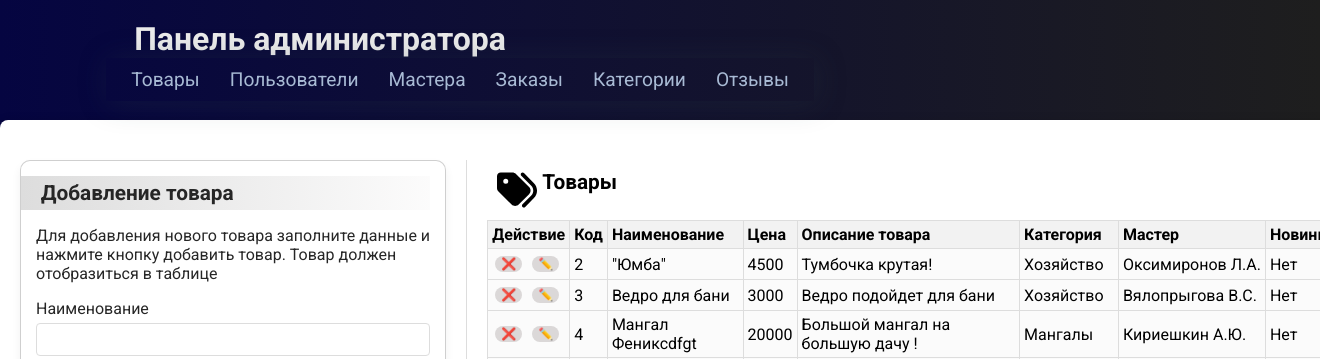
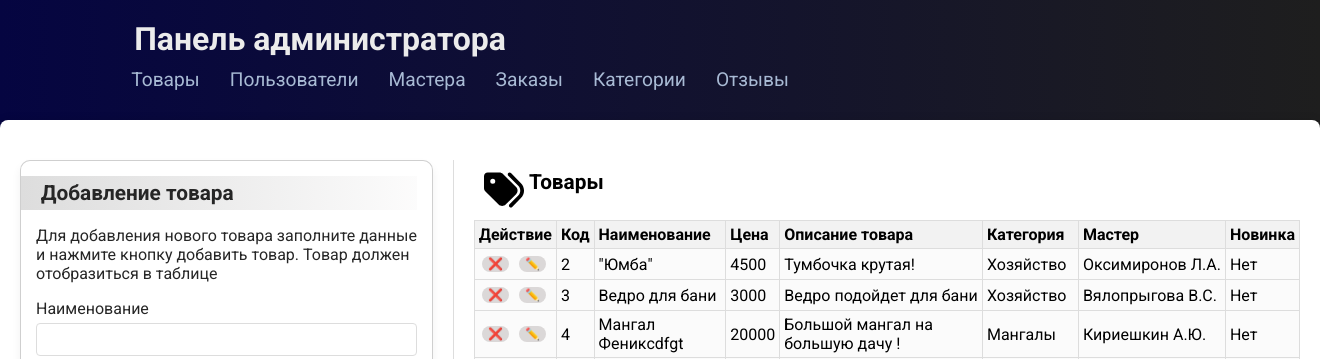
Before and after one commit to kak-rastoki/souvenir-shop-rbac-flask, a Flask app: page /admin in a window 1320 px wide; the page is wider, and only the part inside the window is pictured. Shown: the top 359 px of that part. Run offline with Flask 3, Linux system fonts and the light colour scheme.

Commit message:
AdaptiveAP -> FIX bugs 1) баг с пустым полем справа десктоп (html больше) 2) баг со съезжающим хедером ближе к 4к

```diff
--- a/static/css/admin.css
+++ b/static/css/admin.css
@@ -21,8 +21,6 @@
     /* Стили для экранов шириной 1080px и более (планшеты и десктопы) - по умолчанию */
 .container {
     max-width: 1400px;
-
-    width: 100%;
     margin: 0px auto;
     padding: 20px;
     background-color: #fff;
@@ -63,7 +61,7 @@
 .nav {
     padding: 10px;
     text-align: center;
-    box-shadow: 2px 2px 30px rgba(43, 64, 70, 0.256);
+
     display: flex;
     justify-content: center;
      align-items: center;
@@ -279,15 +277,12 @@
     .burger-img-a img {
         display: block;
         margin: 0px 5px;
-
     }
 
   body {
     background-image: none;
     background-color: #050541;
-
     width:100%;
-
   }
 
 
@@ -466,7 +461,7 @@
  }
 
 
- @media (min-width: 1920px) {
+ @media (min-width: 2200px) {
   .container {
     max-width: 80%; /* Увеличение max-width */
 
```
Lines whose indentation alone changed are shown as unchanged.
